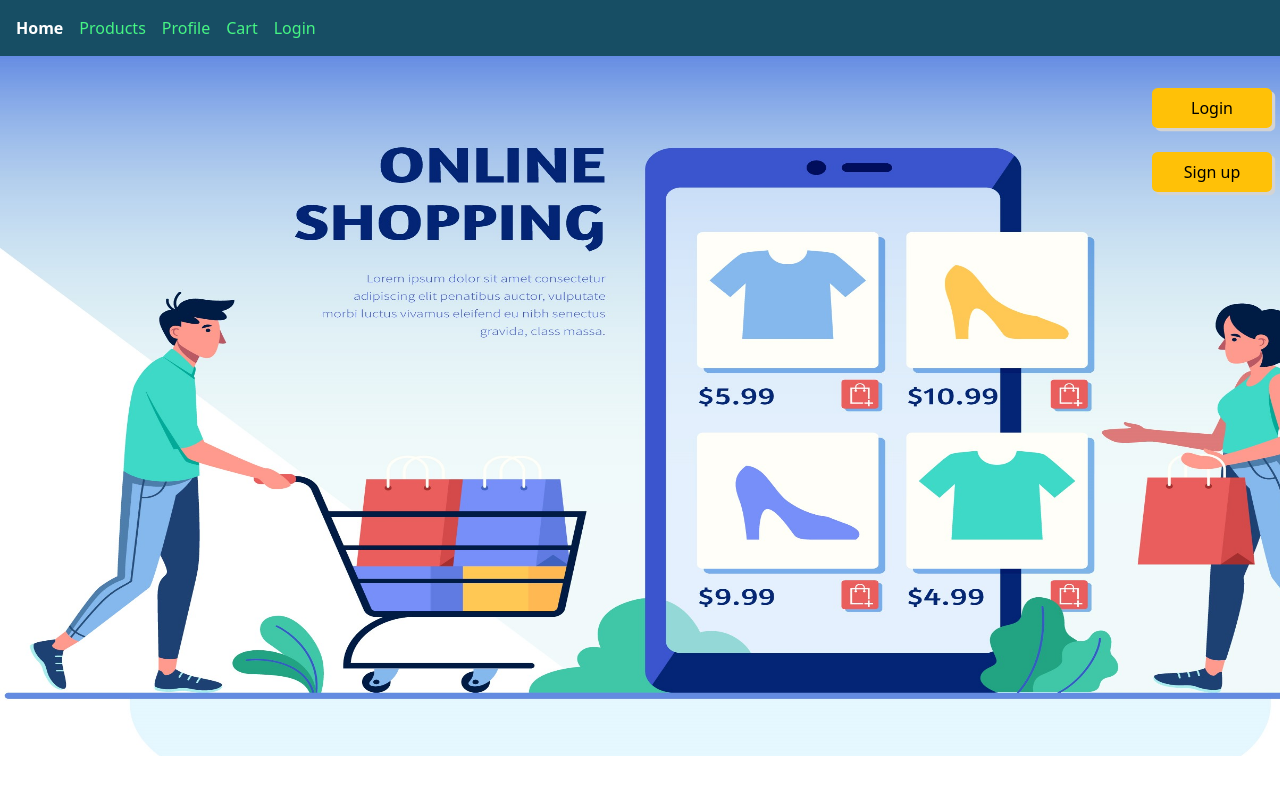
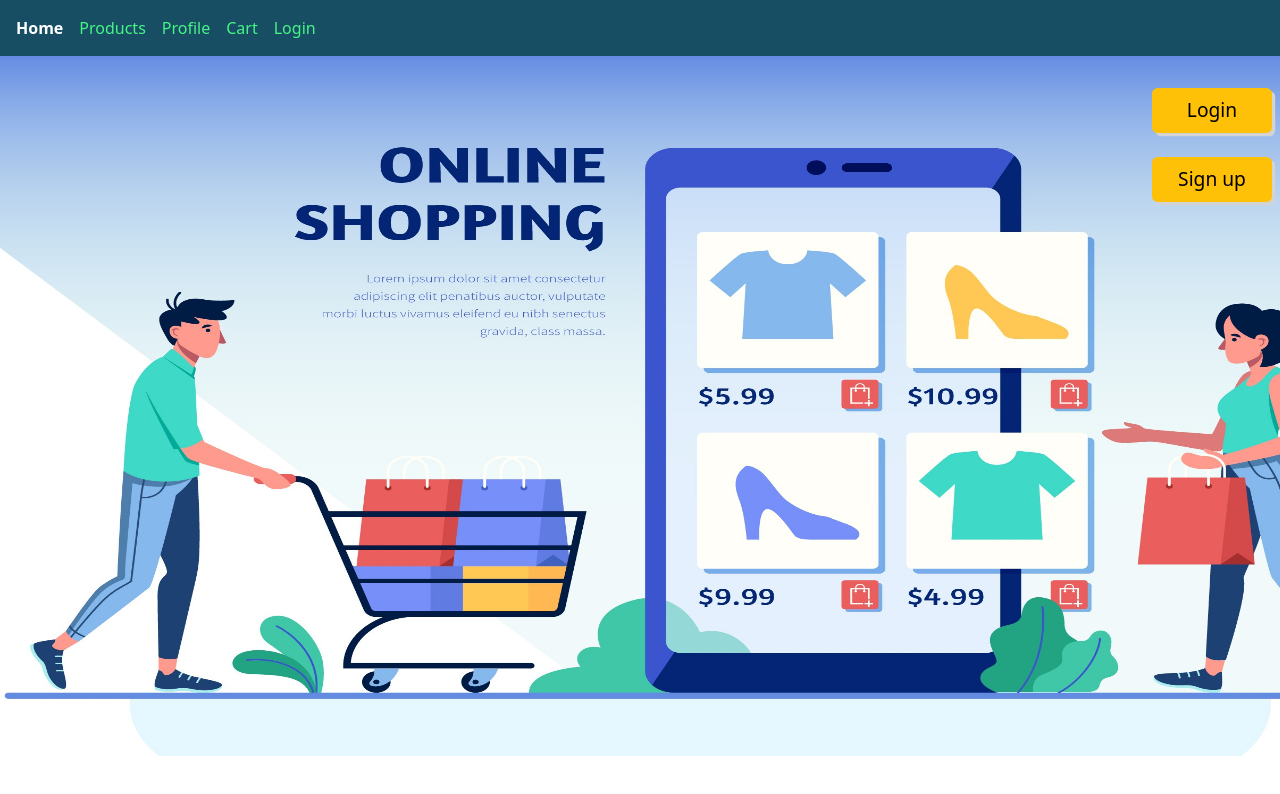
Before and after one commit to ShahidLandge/Shopping-App--React, a React (Create React App) app: page / in a window 1280 px wide. Shown: the top 794 px of the page. Built offline with nearby package versions, Linux system fonts and the light colour scheme.

Commit message:
navbar updated

```diff
--- a/src/App.css
+++ b/src/App.css
@@ -53,6 +53,9 @@ a.active {
 .header {
   background: #174e64;
   width: 100%;
+  box-shadow: 0 0 2px black;
+
+  /* box-shadow: 0.5rem 0.5rem 0 0  #d3d3d3; */
   /* navbar fixed to top when scrolled
   position: sticky;
   top: 0px; */
@@ -85,11 +88,16 @@ button {
   padding: 0.5rem 1rem;
   border: 1px solid #d3d3d3;
   margin: 0.5rem;
-  font-size: large;
+  /* font-size: large; */
   border-radius: 0.125rem;
 }
 button {
   cursor: pointer;
+
+
+}
+.btn-warning {
+  font-size: 1.2rem;
 }
 button:active {
   background-color: yellow;
```
